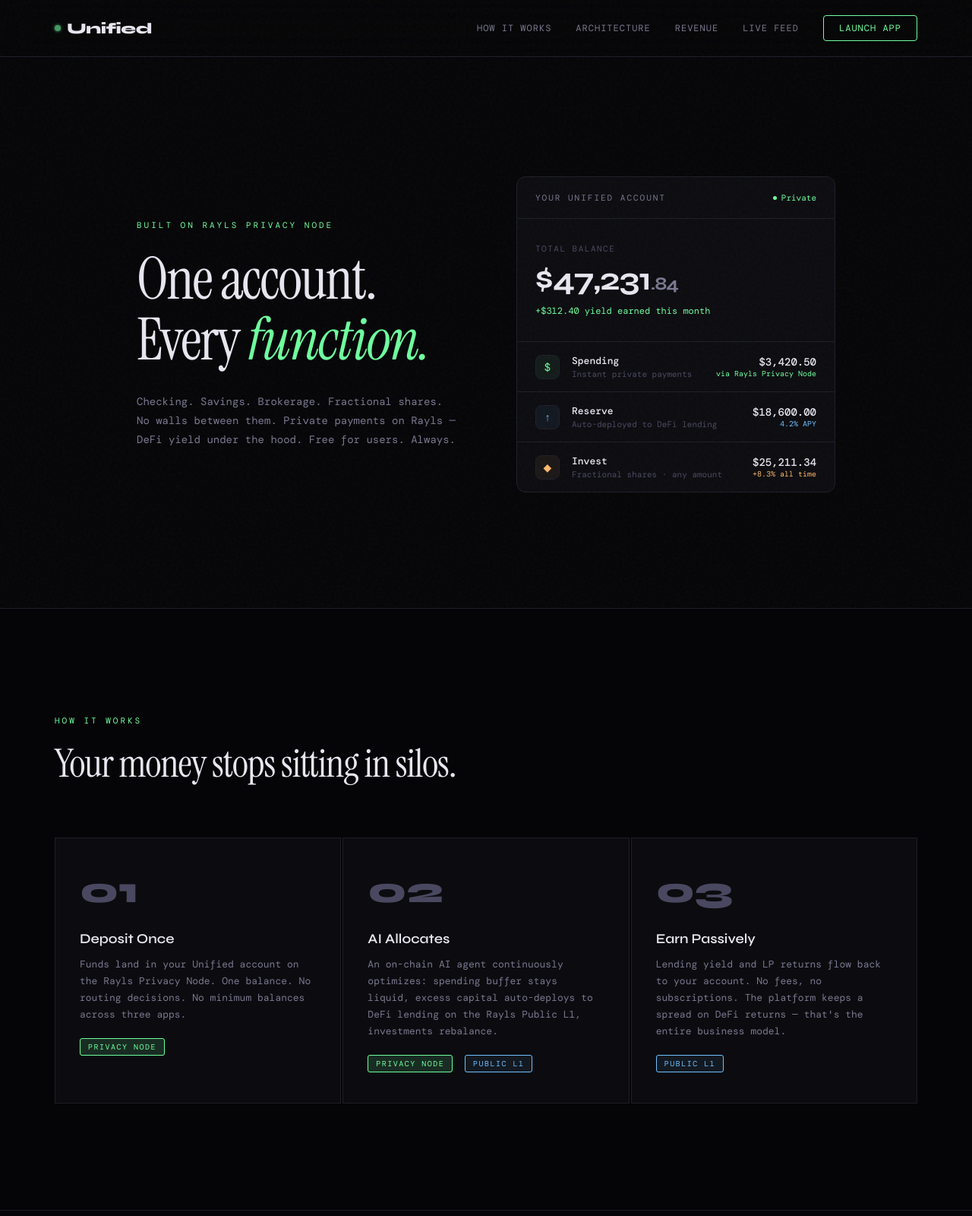
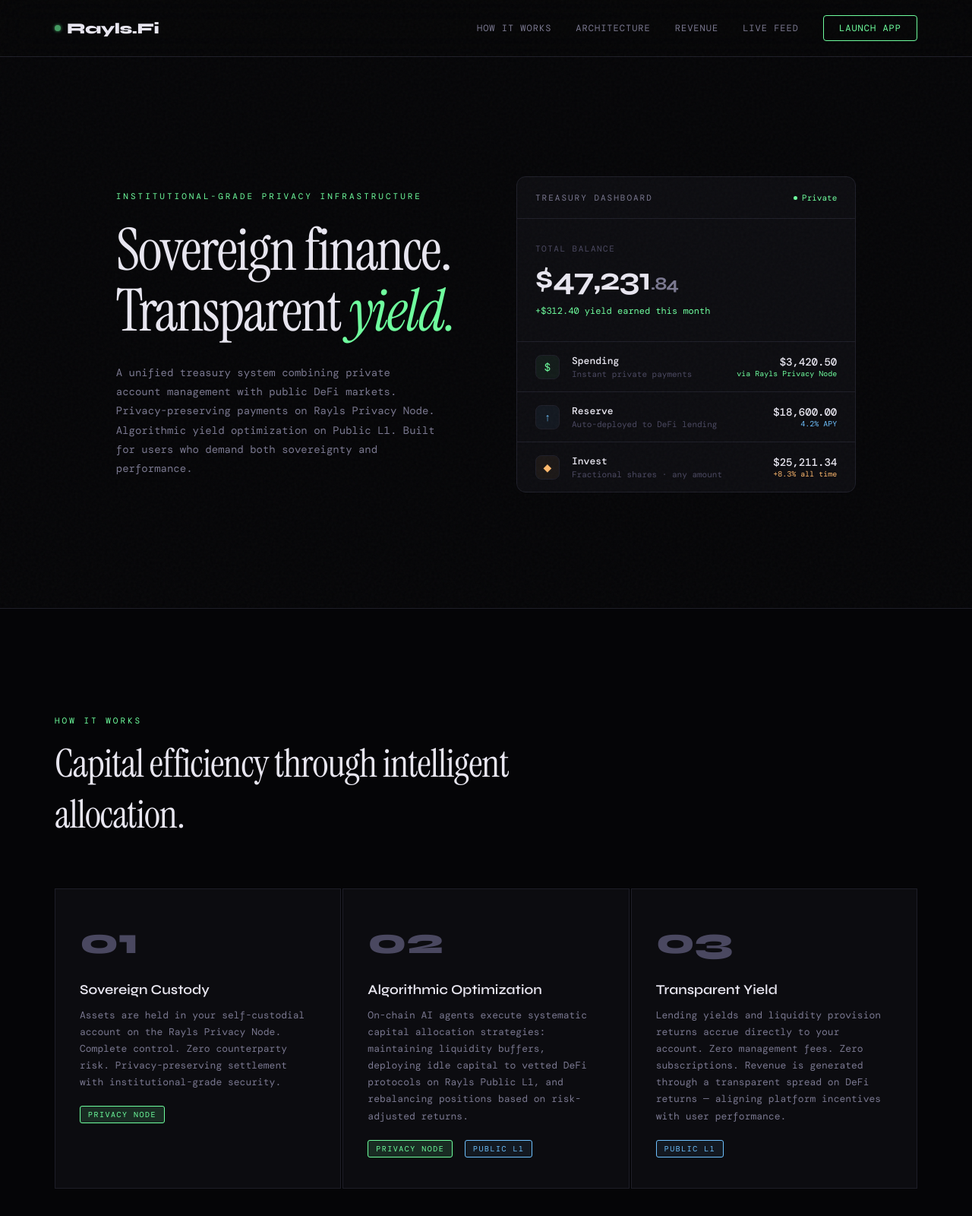
Before and after one commit to madschristensen99/raylsFi, a website: page frontend/index.html in a window 1280 px wide. Shown: the top 1600 px of the page at 76% size. Drawn offline with nearby package versions, Linux system fonts and the light colour scheme; a web font is replaced by a local one.

Commit message:
Rebrand to Rayls.Fi with institutional-grade positioning
- Change site name from Unified to Rayls.Fi throughout
- Update hero messaging: sovereign finance, transparent yield
- Refine copy to emphasize financial competence and expertise
- Replace casual language with institutional terminology
- Update How It Works: Sovereign Custody, Algorithmic Optimization, Transparent Yield
- Rebrand AI agent as Treasury Agent with portfolio analysis focus
- Position as retreat from speculation toward systematic wealth management

```diff
--- a/frontend/index.html
+++ b/frontend/index.html
@@ -3,7 +3,7 @@
 <head>
 <meta charset="UTF-8">
 <meta name="viewport" content="width=device-width, initial-scale=1.0">
-<title>Unified — One Account. Every Function.</title>
+<title>Rayls.Fi — Institutional-Grade DeFi Infrastructure</title>
 <link href="https://fonts.googleapis.com/css2?family=DM+Mono:wght@300;400;500&family=Instrument+Serif:ital@0;1&family=Syne:wght@400;500;600;700;800&display=swap" rel="stylesheet">
 <style>
 *, *::before, *::after { margin: 0; padding: 0; box-sizing: border-box; }
@@ -1379,7 +1379,7 @@
   <div class="container">
     <div class="logo">
       <span class="logo-dot"></span>
-      Unified
+      Rayls.Fi
     </div>
     <nav>
       <a href="#how">How It Works</a>
@@ -1396,16 +1396,17 @@
   <div class="container">
     <div class="hero-grid">
       <div>
-        <div class="hero-label">Built on Rayls Privacy Node</div>
-        <h1>One account.<br>Every <em>function.</em></h1>
+        <div class="hero-label">Institutional-Grade Privacy Infrastructure</div>
+        <h1>Sovereign finance.<br>Transparent <em>yield.</em></h1>
         <p class="hero-sub">
-          Checking. Savings. Brokerage. Fractional shares. No walls between them.
-          Private payments on Rayls — DeFi yield under the hood. Free for users. Always.
+          A unified treasury system combining private account management with public DeFi markets.
+          Privacy-preserving payments on Rayls Privacy Node. Algorithmic yield optimization on Public L1.
+          Built for users who demand both sovereignty and performance.
         </p>
       </div>
       <div class="demo-card">
         <div class="demo-card-header">
-          <span class="demo-card-title">Your Unified Account</span>
+          <span class="demo-card-title">Treasury Dashboard</span>
           <span class="demo-card-status">Private</span>
         </div>
         <div class="balance-section">
@@ -1457,30 +1458,30 @@
 <section class="how-section" id="how">
   <div class="container">
     <div class="section-label">How It Works</div>
-    <h2 class="section-title">Your money stops sitting in silos.</h2>
+    <h2 class="section-title">Capital efficiency through intelligent allocation.</h2>
     <div class="flow-grid">
       <div class="flow-card">
         <div class="flow-number">01</div>
-        <div class="flow-heading">Deposit Once</div>
+        <div class="flow-heading">Sovereign Custody</div>
         <p class="flow-desc">
-          Funds land in your Unified account on the Rayls Privacy Node. One balance. No routing decisions. No minimum balances across three apps.
+          Assets are held in your self-custodial account on the Rayls Privacy Node. Complete control. Zero counterparty risk. Privacy-preserving settlement with institutional-grade security.
         </p>
         <span class="flow-tag private">Privacy Node</span>
       </div>
       <div class="flow-card">
         <div class="flow-number">02</div>
-        <div class="flow-heading">AI Allocates</div>
+        <div class="flow-heading">Algorithmic Optimization</div>
         <p class="flow-desc">
-          An on-chain AI agent continuously optimizes: spending buffer stays liquid, excess capital auto-deploys to DeFi lending on the Rayls Public L1, investments rebalance.
+          On-chain AI agents execute systematic capital allocation strategies: maintaining liquidity buffers, deploying idle capital to vetted DeFi protocols on Rayls Public L1, and rebalancing positions based on risk-adjusted returns.
         </p>
         <span class="flow-tag private">Privacy Node</span>
         <span class="flow-tag public" style="margin-left:6px">Public L1</span>
       </div>
       <div class="flow-card">
         <div class="flow-number">03</div>
-        <div class="flow-heading">Earn Passively</div>
+        <div class="flow-heading">Transparent Yield</div>
         <p class="flow-desc">
-          Lending yield and LP returns flow back to your account. No fees, no subscriptions. The platform keeps a spread on DeFi returns — that's the entire business model.
+          Lending yields and liquidity provision returns accrue directly to your account. Zero management fees. Zero subscriptions. Revenue is generated through a transparent spread on DeFi returns — aligning platform incentives with user performance.
         </p>
         <span class="flow-tag public">Public L1</span>
       </div>
@@ -1555,14 +1556,14 @@
 <section class="revenue-section" id="revenue">
   <div class="container">
     <div class="section-label">Revenue Model</div>
-    <h2 class="section-title">Free for users. Profitable from day one.</h2>
+    <h2 class="section-title">Sustainable economics. Aligned incentives.</h2>
     <div class="revenue-grid">
       <div class="revenue-left">
         <div class="revenue-headline">
-          We don't charge users. We put their idle money to work — and keep the spread.
+          Zero user fees. Performance-based revenue model.
         </div>
         <p class="revenue-body">
-          Every dollar sitting in your Reserve isn't sitting. It's deployed to DeFi lending protocols on the Rayls Public L1. Users see 4% APY. The protocol earns 6-8%. The spread is ours. No subscription. No trading fees. No hidden costs. Just yield-backed revenue that scales with deposits.
+          Capital deployed to your Reserve account is systematically allocated to vetted DeFi lending protocols on Rayls Public L1. Users receive 4.2% APY. The protocol generates 6-8% gross yield. The 2-4% spread funds platform operations and development. No management fees. No trading commissions. No hidden costs. Revenue scales with total value locked—aligning our success with yours.
         </p>
         <div class="revenue-stat-grid">
           <div class="stat-box">
@@ -1640,7 +1641,7 @@
   <div class="app-topbar">
     <div class="logo" style="cursor:pointer" onclick="closeApp()">
       <span class="logo-dot"></span>
-      Unified
+      Rayls.Fi
     </div>
     <button class="app-close" id="appClose">✕</button>
   </div>
@@ -1656,10 +1657,11 @@
       <div>
         <div class="logo" style="margin-bottom:0;">
           <span class="logo-dot"></span>
-          Unified
+          Rayls.Fi
         </div>
         <p class="footer-about">
-          One account for everything. No walls between checking, savings, and investing.
+          Institutional-grade treasury management for sovereign individuals.
+          Privacy-preserving settlement meets transparent DeFi yield.
           Built on Rayls' privacy-first blockchain infrastructure.
         </p>
       </div>
@@ -1679,7 +1681,7 @@
       </div>
     </div>
     <div class="footer-bottom">
-      <span>© 2026 Unified. Hackathon demo — EthCC Cannes.</span>
+      <span>© 2026 Rayls.Fi. Hackathon demo — EthCC Cannes.</span>
       <span class="built-on">Built on <span class="rayls-badge">Rayls</span></span>
     </div>
   </div>
@@ -1690,8 +1692,8 @@
 <div class="agent-panel" id="agentPanel">
   <div class="agent-panel-header">
     <div>
-      <div class="agent-panel-title"><span class="agent-dot"></span>Finance Agent</div>
-      <div class="agent-panel-subtitle">Powered by Claude · Optional</div>
+      <div class="agent-panel-title"><span class="agent-dot"></span>Treasury Agent</div>
+      <div class="agent-panel-subtitle">AI-Powered Portfolio Analysis</div>
     </div>
   </div>
   <div class="agent-messages" id="agentMessages"></div>
@@ -1842,7 +1844,7 @@
     <h2 class="app-welcome">Good evening.</h2>
 
     <div class="app-balance-card">
-      <div class="app-bal-label">Unified Balance</div>
+      <div class="app-bal-label">Total Treasury Value</div>
       <div class="app-bal-amount">$47,231<span class="cents">.84</span></div>
       <div class="app-bal-meta">
         <div class="app-bal-meta-item">
@@ -1976,7 +1978,7 @@
 });
 
 function initAgent() {
-  addAgentMsg('ai', `Hey — I'm your Unified finance agent. I can see your accounts, spending, and yield positions.\n\nI can help with budgeting, optimizing your allocation, or just answering questions about where your money's going.`);
+  addAgentMsg('ai', `I'm your Rayls.Fi treasury agent. I have access to your complete financial state: account balances, transaction history, yield positions, and allocation strategy.\n\nI can provide portfolio analysis, optimize capital allocation, project returns, and answer questions about your financial position.`);
   showSuggestions([
     'Where am I spending most?',
     'How can I earn more yield?',
```
